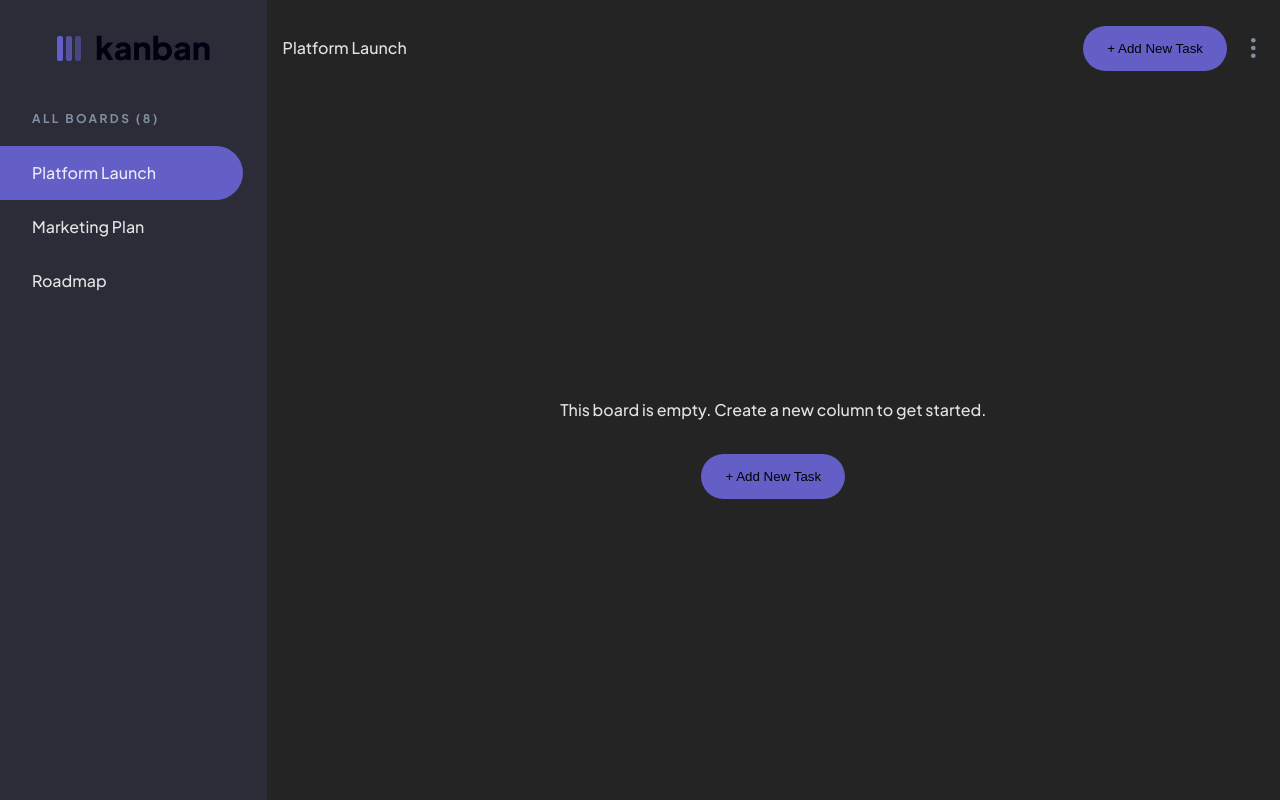
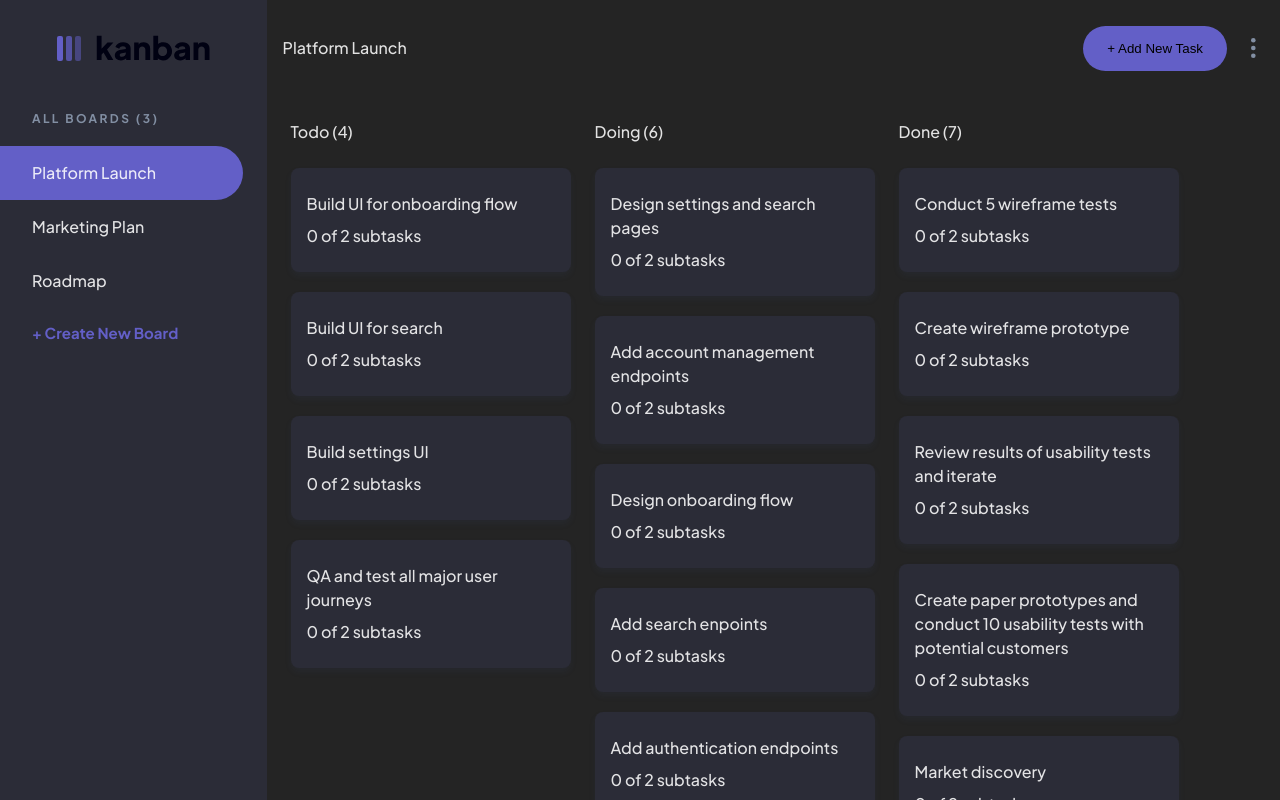
Before and after one commit to yogeshdatir/kanban-task-management-web-app, a React (Vite) app in the folder client/: page / in a window 1280 px wide. Built offline with nearby package versions, Linux system fonts and the light colour scheme.

Commit message:
basic dnd

```diff
--- a/client/package.json
+++ b/client/package.json
@@ -14,11 +14,13 @@
     "@emotion/styled": "^11.11.0",
     "@reduxjs/toolkit": "^1.9.7",
     "react": "^18.2.0",
+    "react-beautiful-dnd": "^13.1.1",
     "react-dom": "^18.2.0",
     "react-redux": "^8.1.3"
   },
   "devDependencies": {
     "@types/react": "^18.2.15",
+    "@types/react-beautiful-dnd": "^13.1.7",
     "@types/react-dom": "^18.2.7",
     "@typescript-eslint/eslint-plugin": "^6.0.0",
     "@typescript-eslint/parser": "^6.0.0",
--- /dev/null
+++ b/client/src/components/Column.styled.tsx
@@ -0,0 +1,16 @@
+import styled from '@emotion/styled';
+
+export const ColumnContainer = styled.div`
+  display: flex;
+  flex-direction: column;
+  gap: 24px;
+  width: 280px;
+`;
+
+export const ColumnTitle = styled.span``;
+
+export const TaskList = styled.div`
+  display: flex;
+  flex-direction: column;
+  gap: 20px;
+`;
--- /dev/null
+++ b/client/src/components/Column.tsx
@@ -0,0 +1,29 @@
+import { Droppable, DroppableProvided } from 'react-beautiful-dnd';
+import { TColumn, TTask } from '../types';
+import { ColumnContainer, ColumnTitle, TaskList } from './Column.styled';
+import Task from './Task';
+
+type Props = {
+  column: TColumn;
+};
+
+const Column = ({ column }: Props) => {
+  return (
+    <Droppable droppableId={column.name}>
+      {(provided: DroppableProvided) => (
+        <ColumnContainer>
+          <ColumnTitle>{`${column.name} (${column.tasks.length})`}</ColumnTitle>
+          <TaskList ref={provided.innerRef} {...provided.droppableProps}>
+            {column.tasks.map((task: TTask, index: number) => (
+              <Task key={task.title} task={task} index={index} />
+            ))}
+            {/* A place holder is a React element that is used to increase the available space in a droppable during a drag when it's needed. The place holder needs to be added as a child of the component that you designate as the droppable. */}
+            {provided.placeholder}
+          </TaskList>
+        </ColumnContainer>
+      )}
+    </Droppable>
+  );
+};
+
+export default Column;
--- a/client/src/components/Content.styled.tsx
+++ b/client/src/components/Content.styled.tsx
@@ -2,6 +2,13 @@ import styled from '@emotion/styled';
 
 export const ContentContainer = styled.div`
   height: calc(100% - 96px);
+  padding: 24px;
+  overflow: auto;
+`;
+
+export const BoardContainer = styled.div`
+  display: flex;
+  gap: 24px;
 `;
 
 export const EmptyStateContainer = styled.div`
--- a/client/src/components/Content.tsx
+++ b/client/src/components/Content.tsx
@@ -1,14 +1,45 @@
-import { ContentContainer, EmptyStateContainer } from './Content.styled';
+import { DragDropContext } from 'react-beautiful-dnd';
+import {
+  BoardContainer,
+  ContentContainer,
+  EmptyStateContainer,
+} from './Content.styled';
 import { PrimaryBtn } from './Header.styled';
+import { useSelector } from 'react-redux';
+import { AppState } from '../react-redux/store';
+import { TBoard, TColumn } from '../types';
+import Column from './Column';
 
 const Content = () => {
+  const { boards, selectedBoardName } = useSelector((state: AppState) => {
+    return state.boardsState;
+  });
+
+  const selectedBoard: TBoard | undefined = boards.find(
+    (board: TBoard) => board.name === selectedBoardName
+  );
+
+  const onDragEnd = () => {
+    // It is the responsibility of this responder to synchronously apply changes that has resulted from the drag
+  };
+
   return (
+    <DragDropContext onDragEnd={onDragEnd}>
       <ContentContainer>
+        {selectedBoard ? (
+          <BoardContainer>
+            {selectedBoard.columns.map((column: TColumn) => {
+              return <Column key={column.name} column={column} />;
+            })}
+          </BoardContainer>
+        ) : (
           <EmptyStateContainer>
             <p>This board is empty. Create a new column to get started.</p>
             <PrimaryBtn>+ Add New Task</PrimaryBtn>
           </EmptyStateContainer>
+        )}
       </ContentContainer>
+    </DragDropContext>
   );
 };
 
--- a/client/src/components/Header.tsx
+++ b/client/src/components/Header.tsx
@@ -4,13 +4,13 @@ import { useSelector } from 'react-redux';
 import { AppState } from '../react-redux/store';
 
 const Header = () => {
-  const { selectedBoard } = useSelector((state: AppState) => {
+  const { selectedBoardName } = useSelector((state: AppState) => {
     return state.boardsState;
   });
 
   return (
     <HeaderContainer>
-      <span className="page-title">{selectedBoard}</span>
+      <span className="page-title">{selectedBoardName}</span>
       <PrimaryBtn className="margin-left-auto">+ Add New Task</PrimaryBtn>
       <div className="dropdown-icon-wrapper">
         <DropdownMenuIcon />
--- a/client/src/components/Sidebar.tsx
+++ b/client/src/components/Sidebar.tsx
@@ -6,7 +6,7 @@ import { AppState } from '../react-redux/store';
 import { selectBoard } from '../react-redux/boardSlice';
 
 const Sidebar = () => {
-  const { boards, selectedBoard } = useSelector((state: AppState) => {
+  const { boards, selectedBoardName } = useSelector((state: AppState) => {
     return state.boardsState;
   });
   const dispatch = useDispatch();
@@ -17,12 +17,12 @@ const Sidebar = () => {
         <KanBanLogo />
       </div>
       <div className="menu-container">
-        <span className="menu-header">all boards (8)</span>
+        <span className="menu-header">{`all boards (${boards.length})`}</span>
         {boards.map((board: TBoard) => {
           return (
             <a
               className={`menu-item${
-                selectedBoard === board.name ? ' selected' : ''
+                selectedBoardName === board.name ? ' selected' : ''
               }`}
               key={board.name}
               onClick={() => {
@@ -33,10 +33,7 @@ const Sidebar = () => {
             </a>
           );
         })}
-        {/* <a className="menu-item selected">Platform Launch</a>
-        <a className="menu-item">Marketing Plan</a>
-        <a className="menu-item">Roadmap</a>
-        <a className="menu-action-button">+ Create New Board</a> */}
+        <a className="menu-action-button">+ Create New Board</a>
       </div>
     </SidebarContainer>
   );
--- /dev/null
+++ b/client/src/components/Task.styled.tsx
@@ -0,0 +1,15 @@
+import styled from '@emotion/styled';
+
+export const TaskContainer = styled.div`
+  display: flex;
+  flex-direction: column;
+  gap: 8px;
+  padding: 24px 16px;
+  border-radius: 8px;
+  background: var(--Dark-Grey, #2b2c37);
+  box-shadow: 0px 4px 6px 0px rgba(54, 78, 126, 0.1);
+`;
+
+export const TaskTitle = styled.p``;
+
+export const SubTaskDetails = styled.div``;
--- /dev/null
+++ b/client/src/components/Task.tsx
@@ -0,0 +1,27 @@
+import { Draggable, DraggableProvided } from 'react-beautiful-dnd';
+import { TTask } from '../types';
+import { TaskContainer, SubTaskDetails, TaskTitle } from './Task.styled';
+
+type Props = {
+  task: TTask;
+  index: number;
+};
+
+const Task = ({ task, index }: Props) => {
+  return (
+    <Draggable draggableId={task.title} index={index}>
+      {(provided: DraggableProvided) => (
+        <TaskContainer
+          {...provided.draggableProps}
+          {...provided.dragHandleProps}
+          ref={provided.innerRef}
+        >
+          <TaskTitle>{task.title}</TaskTitle>
+          <SubTaskDetails>{`0 of 2 subtasks`}</SubTaskDetails>
+        </TaskContainer>
+      )}
+    </Draggable>
+  );
+};
+
+export default Task;
--- a/client/src/react-redux/boardSlice.ts
+++ b/client/src/react-redux/boardSlice.ts
@@ -4,7 +4,7 @@ import dummyBoards from '../../data.json';
 
 const initialState: TBoards = {
   boards: dummyBoards.boards,
-  selectedBoard: dummyBoards.boards[0].name,
+  selectedBoardName: dummyBoards.boards[0].name,
 };
 
 const boardSlice = createSlice({
@@ -12,7 +12,7 @@ const boardSlice = createSlice({
   initialState,
   reducers: {
     selectBoard: (state, action) => {
-      state.selectedBoard = action.payload;
+      state.selectedBoardName = action.payload;
       return state;
     },
     addBoard: (state, action) => {
--- a/client/src/types.ts
+++ b/client/src/types.ts
@@ -1,6 +1,6 @@
 export type TBoards = {
   boards: TBoard[];
-  selectedBoard: string;
+  selectedBoardName: string;
 };
 
 export type TBoard = {
```
Also changed, not shown: 1 other file (tests, documents, lock files or other folders). Lines whose indentation alone changed are shown as unchanged.
